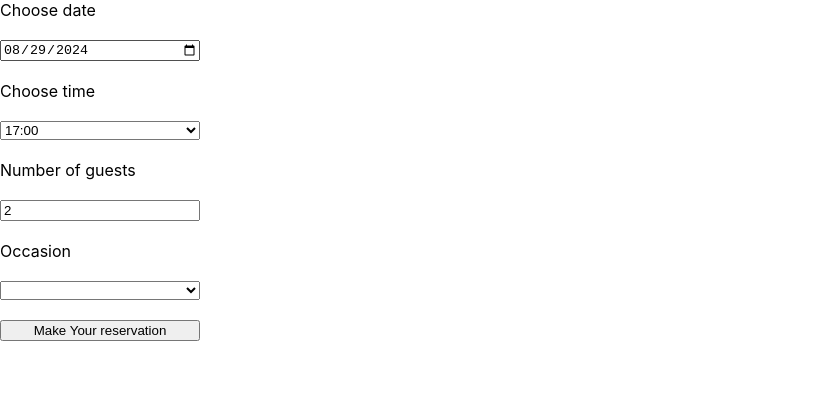
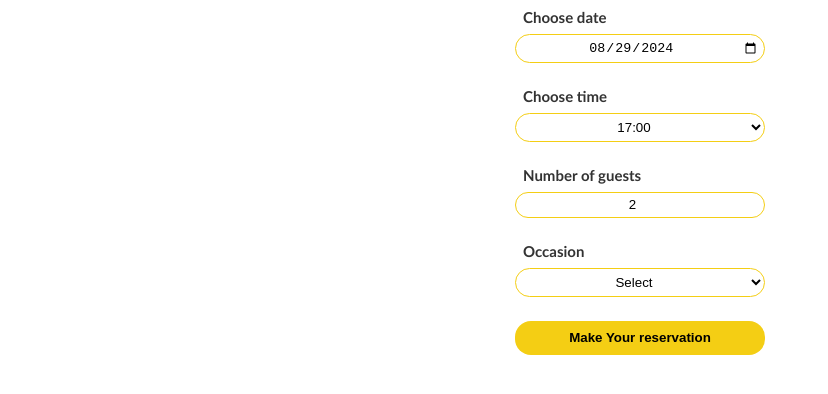
Before and after one commit to ManuelPedreira/MetaFrontCapstoneProject, a React (Create React App) app: page / in a window 1280 px wide. Shown: the top 394 px of the page, without its empty margins (0-828 px from the left). Built offline with nearby package versions, Linux system fonts and the light colour scheme.

Commit message:
add styles

```diff
--- a/src/App.css
+++ b/src/App.css
@@ -1,38 +1,50 @@
-.App {
-  text-align: center;
+label {
+  font-weight: bold;
+  color:#333;
+  margin-left: 0.5rem;
 }
 
-.App-logo {
-  height: 40vmin;
-  pointer-events: none;
+h1 {
+  font-family: Cambria, Cochin, Georgia, Times, 'Times New Roman', serif;
+  color: #495e57;
 }
 
-@media (prefers-reduced-motion: no-preference) {
-  .App-logo {
-    animation: App-logo-spin infinite 20s linear;
-  }
+input,
+select,
+button {
+  margin-bottom: 1rem;
+  background-color: white;
+  border: 1px solid #f4ce14;
+  padding: 0.3rem;
+  text-align: center;
+  border-radius: 16px;
+  transition: all 0.2s linear;
 }
 
-.App-header {
-  background-color: #282c34;
-  min-height: 100vh;
-  display: flex;
-  flex-direction: column;
-  align-items: center;
-  justify-content: center;
-  font-size: calc(10px + 2vmin);
-  color: white;
+input:focus-visible,
+select:focus-visible,
+button:focus-visible {
+  outline: 2px solid #495e57;
 }
 
-.App-link {
-  color: #61dafb;
+button {
+  font-weight: bold;
+  background-color: #f4ce14;
+  padding: 0.6rem 2rem;
+  border: 0;
 }
 
-@keyframes App-logo-spin {
-  from {
-    transform: rotate(0deg);
-  }
-  to {
-    transform: rotate(360deg);
-  }
+button:hover {
+  background-color: #debd1a;
+  cursor: pointer;
 }
+
+button:active {
+  background-color: #495e57;
+  color: #eee;
+}
+
+button:disabled {
+  background-color: #999;
+  color: #fff;
+}
--- a/src/App.js
+++ b/src/App.js
@@ -24,8 +24,8 @@ function App() {
               {storedData && <ResultTable storedData={storedData} />}
             </>
           }
-        ></Route>
-        <Route path="/confirm" element={<ConfirmedBooking />}></Route>
+        />
+        <Route path="/confirm" element={<ConfirmedBooking />} />
       </Routes>
     </BrowserRouter>
   );
--- /dev/null
+++ b/src/components/BookingForm.css
@@ -0,0 +1,8 @@
+form {
+  display: flex;
+  flex-flow: column;
+  width: 250px;
+  gap: 0.5rem;
+  flex-grow: 1;
+  align-self: center;
+}
--- a/src/components/BookingForm.js
+++ b/src/components/BookingForm.js
@@ -1,5 +1,6 @@
 import { useEffect, useState } from "react";
 import { useNavigate } from "react-router-dom";
+import "./BookingForm.css";
 
 const BookingForm = ({ availableTimes, bookTable, date, onDateChange }) => {
   const [time, setTime] = useState(availableTimes && availableTimes[0] ? availableTimes[0] : "");
@@ -24,7 +25,7 @@ const BookingForm = ({ availableTimes, bookTable, date, onDateChange }) => {
   }, [availableTimes]);
 
   return (
-    <form style={{ display: "grid", maxWidth: "200px", gap: "20px" }} onSubmit={onSubmit}>
+    <form onSubmit={onSubmit} aria-label="Booking Form for Table Reservation">
       <label htmlFor="res-date">Choose date</label>
       <input
         type="date"
@@ -32,9 +33,15 @@ const BookingForm = ({ availableTimes, bookTable, date, onDateChange }) => {
         min={new Date().toISOString().split("T")[0]}
         value={date.toISOString().split("T")[0]}
         onChange={({ target }) => onDateChange(new Date(target.value))}
+        aria-label="Available booking dates"
       />
       <label htmlFor="res-time">Choose time</label>
-      <select id="res-time" value={time} onChange={({ target }) => setTime(target.value)}>
+      <select
+        id="res-time"
+        value={time}
+        onChange={({ target }) => setTime(target.value)}
+        aria-label="Available booking times"
+      >
         {availableTimes?.map((value) => (
           <option key={value}>{value}</option>
         ))}
@@ -46,16 +53,24 @@ const BookingForm = ({ availableTimes, bookTable, date, onDateChange }) => {
         min="1"
         max="10"
         id="guests"
-        value={guests}
+        value={1 > Number(guests) ? 1 : Number(guests) > 10 ? 10 : Number(guests)}
         onChange={({ target }) => setGuests(target.value)}
+        aria-label="Select number of guests"
       />
       <label htmlFor="occasion">Occasion</label>
-      <select id="occasion" value={occasion} onChange={({ target }) => setOccasion(target.value)}>
-        <option></option>
-        <option>Birthday</option>
-        <option>Anniversary</option>
+      <select
+        id="occasion"
+        value={occasion}
+        onChange={({ target }) => setOccasion(target.value)}
+        aria-label="Select occasion"
+      >
+        <option value="" style={{color:"#666"}}>Select</option>
+        <option value="Birthday">Birthday</option>
+        <option value="Anniversary">Anniversary</option>
       </select>
-      <input type="submit" value="Make Your reservation" disabled={!availableTimes?.length} />
+      <button type="submit" disabled={!availableTimes?.length} aria-label="On Click">
+        Make Your reservation
+      </button>
     </form>
   );
 };
--- /dev/null
+++ b/src/components/ConfirmedBooking.css
@@ -0,0 +1,12 @@
+.confirm {
+  text-align: center;
+  width: 300px;
+}
+
+.confirm h1 {
+  margin-bottom: 3rem;
+}
+
+.confirm button {
+  margin-top: 3rem;
+}
--- a/src/components/ConfirmedBooking.js
+++ b/src/components/ConfirmedBooking.js
@@ -1,12 +1,14 @@
 import { Link } from "react-router-dom";
+import "./ConfirmedBooking.css"
 
 const ConfirmedBooking = () => {
   return (
-    <div>
+    <div class="confirm">
       <h1>Booking Confirmed!</h1>
-      <p>Thank you for your reservation. We look forward to seeing you!</p>
+      <p>Thank you for your reservation.</p>
+      <p>We look forward to seeing you!</p>
       <Link to="/">
-        <button>Accept</button>
+        <button aria-label="On Click">Accept</button>
       </Link>
     </div>
   );
--- /dev/null
+++ b/src/components/ResultTable.css
@@ -0,0 +1,10 @@
+table {
+  font-size: small;
+  text-align: center;
+  color: #333
+}
+
+th {
+  color: #495e57;
+  padding-bottom: 0.3rem;
+}
--- a/src/components/ResultTable.js
+++ b/src/components/ResultTable.js
@@ -1,3 +1,5 @@
+import "./ResultTable.css"
+
 const ResultTable = ({storedData}) => {
 
   return (
@@ -13,10 +15,10 @@ const ResultTable = ({storedData}) => {
       <tbody>
         {storedData?.map((item, index) => (
           <tr key={index}>
-            <th>{item.date}</th>
-            <th>{item.time}</th>
-            <th>{item.guests}</th>
-            <th>{item.occasion}</th>
+            <td>{item.date}</td>
+            <td>{item.time}</td>
+            <td>{item.guests}</td>
+            <td>{item.occasion}</td>
           </tr>
         ))}
       </tbody>
--- a/src/index.css
+++ b/src/index.css
@@ -1,8 +1,6 @@
 body {
-  margin: 0;
-  font-family: -apple-system, BlinkMacSystemFont, 'Segoe UI', 'Roboto', 'Oxygen',
-    'Ubuntu', 'Cantarell', 'Fira Sans', 'Droid Sans', 'Helvetica Neue',
-    sans-serif;
+  font-family: "Gill Sans", "Gill Sans MT", Calibri, "Trebuchet MS", sans-serif;
+  font-size: 15px;
   -webkit-font-smoothing: antialiased;
   -moz-osx-font-smoothing: grayscale;
 }
@@ -11,3 +9,11 @@ code {
   font-family: source-code-pro, Menlo, Monaco, Consolas, 'Courier New',
     monospace;
 }
+
+#root {
+  margin: 0 auto;
+  width: fit-content;
+  display: flex;
+  flex-flow: column;
+  gap: 2rem;
+}
```
